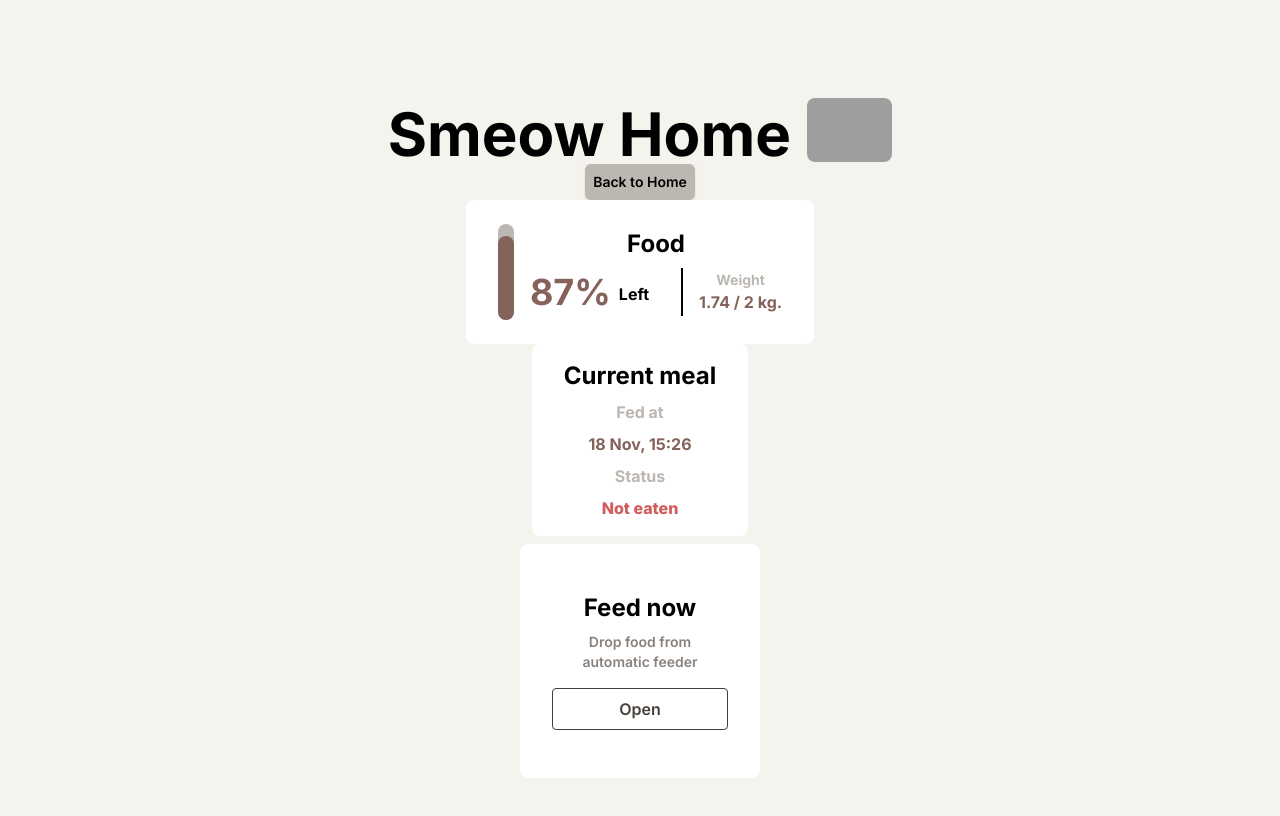
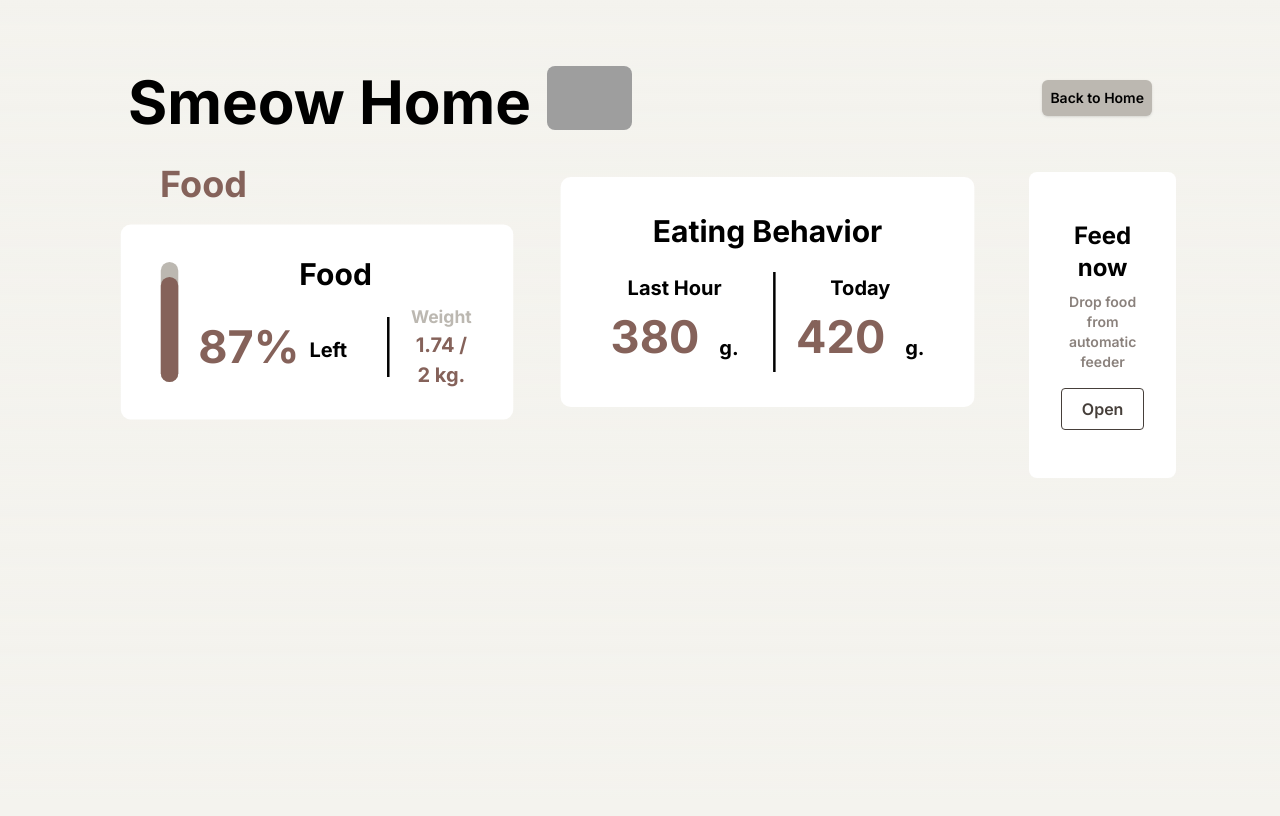
Before and after one commit to Piinxluna/ES-Smeow-Home, a Next.js app in the folder smeow-home/: page /food in a window 1280 px wide. Shown: the top 816 px of the page. Built offline with nearby package versions, Linux system fonts and the light colour scheme; grey boxes are pictures that could not be loaded.

Commit message:
food/water page fix padding

```diff
--- a/smeow-home/src/app/food/page.tsx
+++ b/smeow-home/src/app/food/page.tsx
@@ -1,4 +1,5 @@
 import BacktoHomeButton from '@/components/basic/BackToHomeButton'
+import ConsumeBehavior from '@/components/basic/ConsumeBehavior'
 import Control from '@/components/basic/Control'
 import Header from '@/components/basic/Header'
 import Remaining from '@/components/basic/Remaining'
@@ -7,12 +8,19 @@ import CurrentMeal from '@/components/food/CurrentMeal'
 
 export default function Home() {
   return (
-    <main className='flex min-h-screen flex-col items-center justify-between p-24'>
-      <Header/>
-      <BacktoHomeButton/>
-      <RemainingDetails variant='food' percent={87}/>
-      <CurrentMeal lastFed='18 Nov, 15:26' petStatus='Not eaten'></CurrentMeal>
-      <Control variant='food' className='mt-4'></Control>
+    <main className='flex flex-col px-32 py-16'>
+      <div className='flex flex-row justify-between'>
+        <Header></Header>
+        <BacktoHomeButton className='mt-4'></BacktoHomeButton>
+      </div>
+      <div className='flex flex-row mt-8'>
+        <div>
+          <p className ='text-4xl text-ebrown font-bold ml-8 mb-10'>Food</p>
+          <RemainingDetails variant='food' percent={87} className='flex ml-8 transform scale-125'></RemainingDetails>
+        </div>
+        <ConsumeBehavior variant='food' lastHour={380} today={420} className='py-7 flex-grow mt-9 ml-32 mr-24 transform scale-125'></ConsumeBehavior>
+        <Control variant='food' className='flex transform scale-150'></Control>
+      </div>
     </main>
   )
 }
--- a/smeow-home/src/app/water/page.tsx
+++ b/smeow-home/src/app/water/page.tsx
@@ -7,7 +7,7 @@ import RemainingDetails from '@/components/basic/RemainingDetails'
 
 export default function Home() {
   return (
-    <main className='flex flex-col px-32 py-12'>
+    <main className='flex flex-col px-32 py-16'>
       <div className='flex flex-row justify-between'>
         <Header></Header>
         <BacktoHomeButton className='mt-0'></BacktoHomeButton>
```
